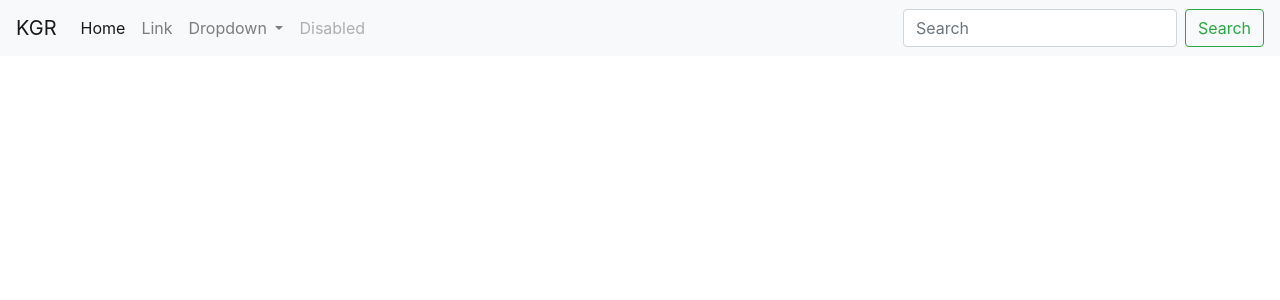
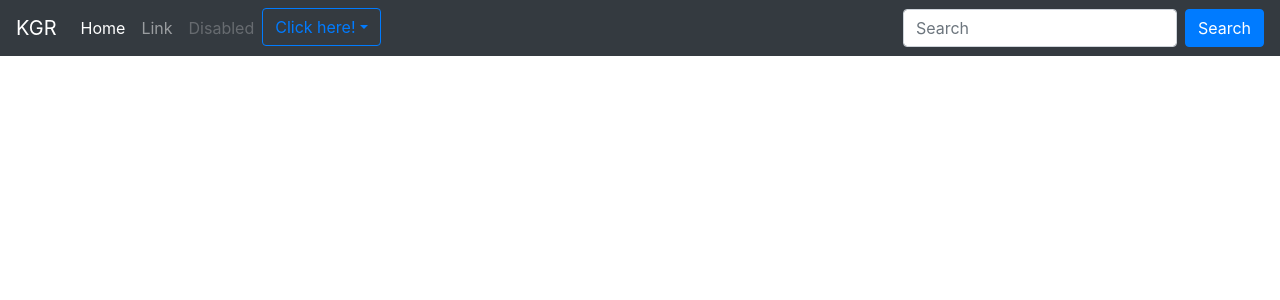
Before and after one commit to giusepperossetti/angTrial, an Angular app in the folder appAng/: page / in a window 1280 px wide. Shown: the top 300 px of the page. Built offline with nearby package versions, Linux system fonts and the light colour scheme; no server answers.

Commit message:
aggiunto sistema menu

```diff
--- a/appAng/angular.json
+++ b/appAng/angular.json
@@ -26,7 +26,8 @@
               "node_modules/bootstrap/dist/css/bootstrap.min.css",
               "src/styles.css"
             ],
-            "scripts": []
+            "scripts": [
+            ]
           },
           "configurations": {
             "production": {
--- a/appAng/src/app/app.module.ts
+++ b/appAng/src/app/app.module.ts
@@ -7,12 +7,14 @@ import { HttpClientModule } from '@angular/common/http';
 import { AppComponent } from './app.component';
 import { NgbdCarouselBasic } from './carousel/carousel.component';
 import { NavbarComponent } from './navbar/navbar.component';
+import { NgbdDropdownBasic } from './dropdown/dropdown.component';
 
 @NgModule({
   declarations: [
     AppComponent,
     NgbdCarouselBasic,
-    NavbarComponent
+    NavbarComponent,
+    NgbdDropdownBasic
   ],
   imports: [
     BrowserModule,
--- /dev/null
+++ b/appAng/src/app/dropdown/dropdown.component.html
@@ -0,0 +1,12 @@
+<div class="row">
+  <div class="col">
+    <div ngbDropdown class="d-inline-block">
+      <button class="btn btn-outline-primary" id="dropdownBasic1" ngbDropdownToggle>Click here!</button>
+      <div ngbDropdownMenu aria-labelledby="dropdownBasic1">
+        <a href="google.com" target="_blank"><button class="dropdown-item">Link one</button></a>
+        <a href="google.com" target="_blank"><button class="dropdown-item">Link two</button></a>
+        <a href="google.com" target="_blank"><button class="dropdown-item">Link three</button></a>
+      </div>
+    </div>
+  </div>
+</div>
--- a/appAng/src/app/navbar/navbar.component.html
+++ b/appAng/src/app/navbar/navbar.component.html
@@ -1,4 +1,5 @@
-<nav class="navbar navbar-expand-lg navbar-light bg-light">
+<script src="./navbar.component.js" type="text-javascript"></script>
+<nav class="navbar navbar-expand-lg navbar-dark bg-dark">
     <a class="navbar-brand" href="#">KGR</a>
     <button class="navbar-toggler" type="button" data-toggle="collapse" data-target="#navbarSupportedContent" aria-controls="navbarSupportedContent" aria-expanded="false" aria-label="Toggle navigation">
       <span class="navbar-toggler-icon"></span>
@@ -12,24 +13,16 @@
         <li class="nav-item">
           <a class="nav-link" href="#">Link</a>
         </li>
-        <li class="nav-item dropdown">
-          <a class="nav-link dropdown-toggle" href="#" id="navbarDropdown" role="button" data-toggle="dropdown" aria-haspopup="true" aria-expanded="false">
-            Dropdown
-          </a>
-          <div class="dropdown-menu" aria-labelledby="navbarDropdown">
-            <a class="dropdown-item" href="#">Action</a>
-            <a class="dropdown-item" href="#">Another action</a>
-            <div class="dropdown-divider"></div>
-            <a class="dropdown-item" href="#">Something else here</a>
-          </div>
-        </li>
         <li class="nav-item">
           <a class="nav-link disabled" href="#">Disabled</a>
+        </li>
+        <li class="nav-item dropdown">
+          <ngbd-dropdown-basic></ngbd-dropdown-basic>
         </li>
       </ul>
       <form class="form-inline my-2 my-lg-0">
         <input class="form-control mr-sm-2" type="search" placeholder="Search" aria-label="Search">
-        <button class="btn btn-outline-success my-2 my-sm-0" type="submit">Search</button>
+        <button class="btn btn-primary my-2 my-sm-0" type="submit">Search</button>
       </form>
     </div>
   </nav>
```
Also changed, not shown: appAng/src/app/dropdown/dropdown.component.ts (added, +8 -0 lines), appAng/src/app/dropdown/dropdown.component.css (added).
